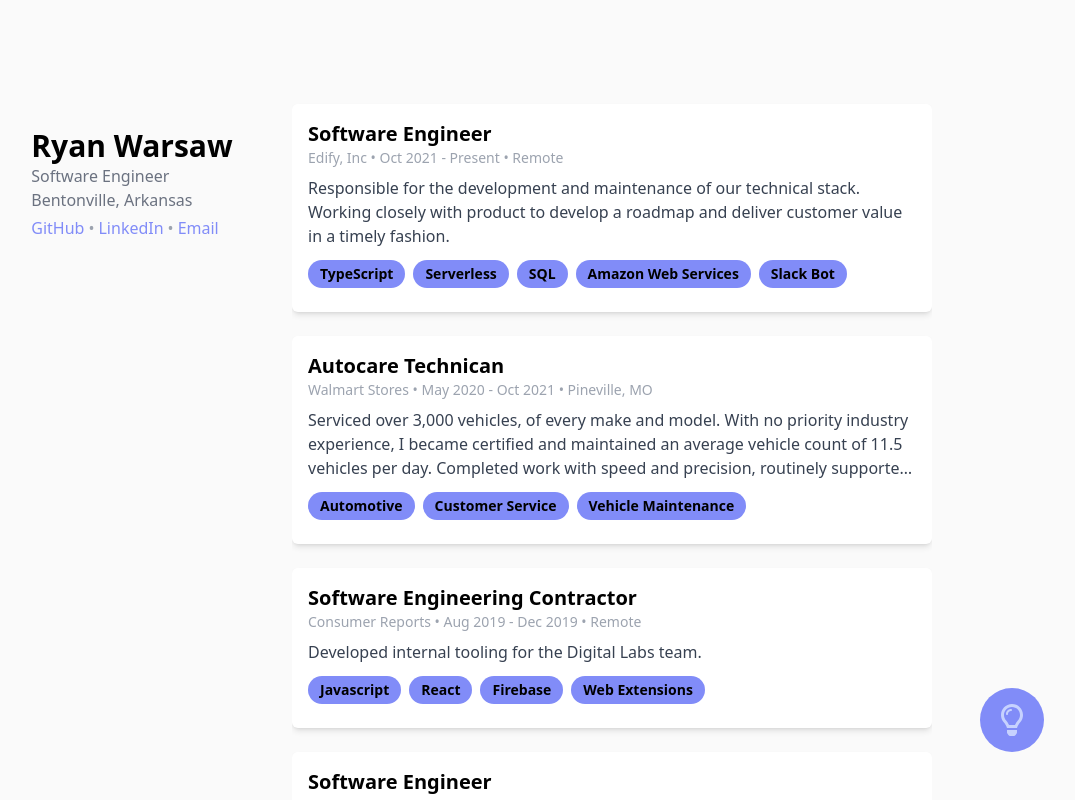
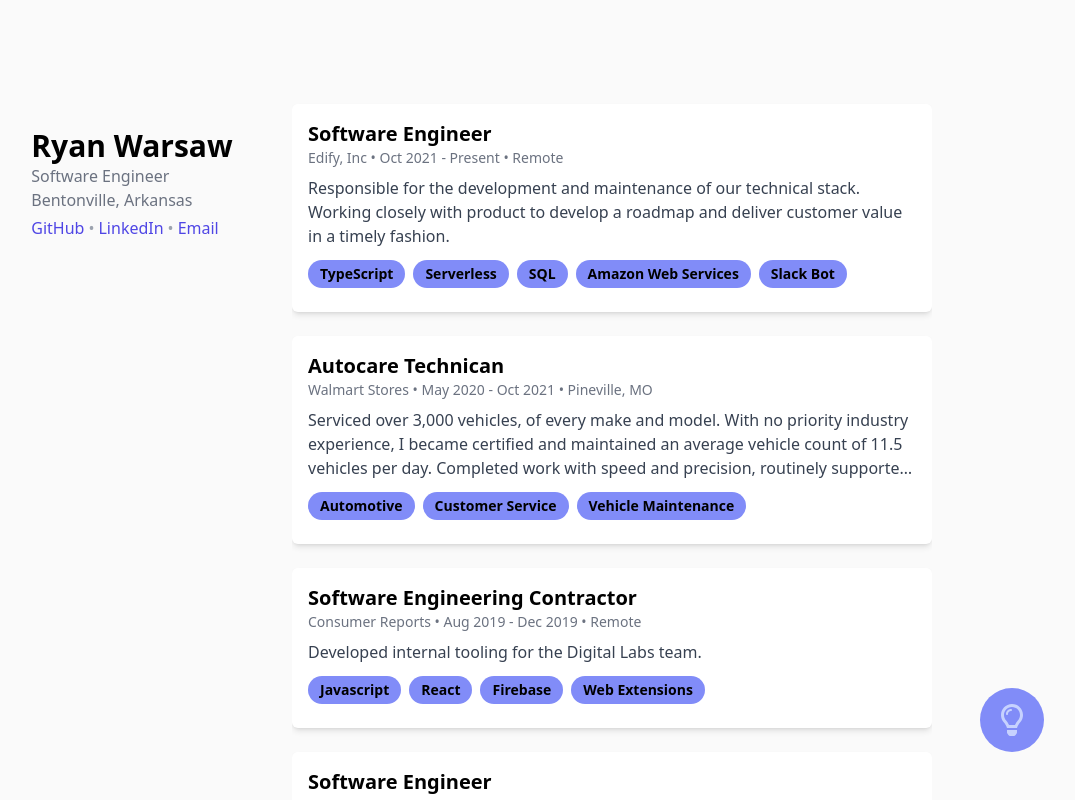
Before and after one commit to ryanwarsaw/ryanwarsaw.com, a Next.js app: page / in a window 1280 px wide. Shown: the whole page, without its empty margins (188-1263 px from the left). Built offline with nearby package versions, Linux system fonts and the light colour scheme.

Commit message:
Lighthouse adjustments to SEO and accessibility

```diff
--- a/next.config.js
+++ b/next.config.js
@@ -1,7 +1,11 @@
 /** @type {import('next').NextConfig} */
 const nextConfig = {
   reactStrictMode: true,
-  experimental: { images: { layoutRaw: true } }
+  experimental: { images: { layoutRaw: true } },
+  i18n: {
+    locales: ["en"],
+    defaultLocale: "en",
+  },
 }
 
 module.exports = nextConfig
--- a/src/components/Card.tsx
+++ b/src/components/Card.tsx
@@ -9,7 +9,7 @@ const Card = ({ job }: Props) => (
     <div className="flex justify-between">
       <div>
         <div className="font-bold text-xl dark:text-white">{job.title}</div>
-        <div className="text-gray-400 text-sm">
+        <div className="text-gray-500 dark:text-gray-400 text-sm">
           {[job.company, job.duration, job.location].join("\t•\t")}
         </div>
       </div>
--- a/src/components/FabButton.tsx
+++ b/src/components/FabButton.tsx
@@ -18,6 +18,7 @@ const FabButton = () => {
   return (
     <button
       onClick={toggleTheme}
+      aria-label="Toggle Color Scheme"
       className="absolute bottom-12 right-12 bg-indigo-400 dark:bg-indigo-700 h-16 w-16 rounded-full flex items-center justify-center"
     >
       <svg
--- a/src/pages/index.tsx
+++ b/src/pages/index.tsx
@@ -49,26 +49,30 @@ const Home: NextPage = () => {
             <div className="text-3xl pt-4 font-bold dark:text-white">
               Ryan Warsaw
             </div>
-            <span className="text-gray-500 text-md">Software Engineer</span>
-            <span className="text-gray-500 text-md">Bentonville, Arkansas</span>
+            <span className="text-gray-500 dark:text-gray-400 text-md">
+              Software Engineer
+            </span>
+            <span className="text-gray-500 dark:text-gray-400 text-md">
+              Bentonville, Arkansas
+            </span>
             <div className="flex flex-row items-center">
               <a
                 href="https://github.com/ryanwarsaw"
-                className="inline text-md text-indigo-400"
+                className="inline text-md text-indigo-600 dark:text-indigo-400"
               >
                 GitHub
               </a>
               <span className="p-1 text-gray-400">{"•"}</span>
               <a
                 href="https://www.linkedin.com/in/ryanwarsaw/"
-                className="inline text-md text-indigo-400"
+                className="inline text-md text-indigo-600 dark:text-indigo-400"
               >
                 LinkedIn
               </a>
               <span className="p-1 text-gray-400">{"•"}</span>
               <a
                 href="mailto:me@ryanwarsaw.com"
-                className="inline text-md text-indigo-400"
+                className="inline text-md text-indigo-600 dark:text-indigo-400"
               >
                 Email
               </a>
```
